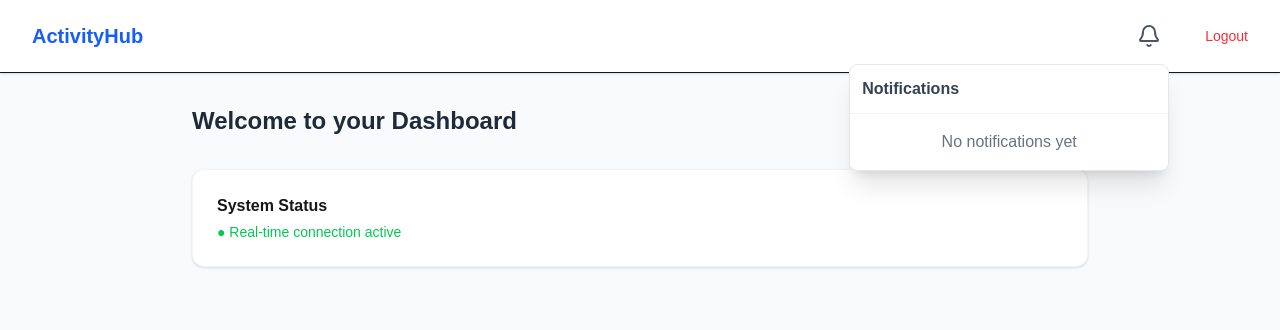
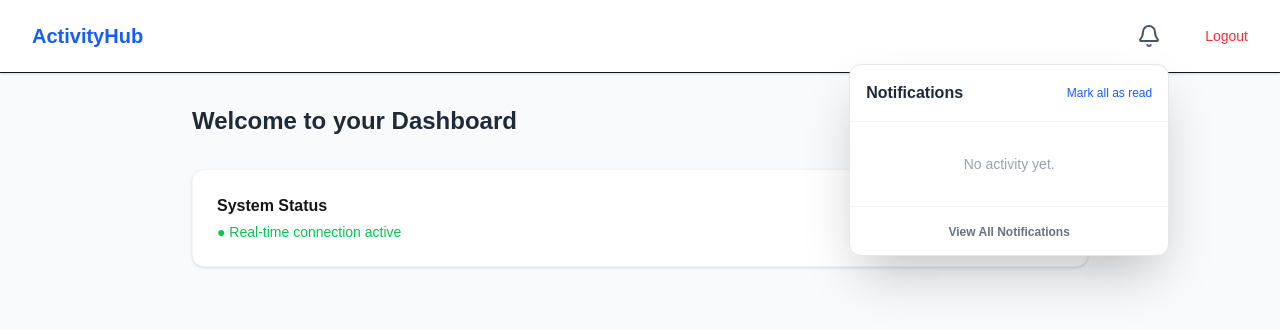
Before and after one commit to scalable-notification-feed-engine-org/scalable-notification-feed-engine-web-client, a Next.js app: page /dashboard in a window 1280 px wide. Both pictures are taken after a click on the button 1149 px from the left and 36 px from the top of the page. Shown: the top 330 px of the page. Built offline with nearby package versions, Linux system fonts and the light colour scheme.

Commit message:
feat(notifications): add click-outside close, unread styling, and router navigation

```diff
--- a/src/components/ui/NotificationBell.tsx
+++ b/src/components/ui/NotificationBell.tsx
@@ -1,53 +1,89 @@
 'use client'
 import { formatDistanceToNow } from "date-fns";
-import {useState} from "react";
-import {Bell} from "lucide-react";
+import { useState, useEffect, useRef } from "react";
+import { Bell } from "lucide-react";
 import { useNotifications } from '@/context/NotificationContext';
+import { useRouter } from 'next/navigation'; // Navigation සඳහා
 
 export const NotificationBell = () => {
-
     const [isOpen, setIsOpen] = useState(false);
     const { notifications, unreadCount, markAsRead } = useNotifications();
+    const dropdownRef = useRef<HTMLDivElement>(null);
+    const router = useRouter();
 
 
+    useEffect(() => {
+        const handleClickOutside = (event: MouseEvent) => {
+            if (dropdownRef.current && !dropdownRef.current.contains(event.target as Node)) {
+                setIsOpen(false);
+            }
+        };
+        document.addEventListener("mousedown", handleClickOutside);
+        return () => document.removeEventListener("mousedown", handleClickOutside);
+    }, []);
+
+    const handleNotificationClick = async (id: string, targetId?: string) => {
+
+        await markAsRead(id);
+
+
+        setIsOpen(false);
+
+        if (targetId) {
+            router.push(`/posts/${targetId}`);
+        }
+    };
+
     return (
-        <div className="relative">
+        <div className="relative" ref={dropdownRef}>
             <button
                 onClick={() => setIsOpen(!isOpen)}
-                className="relative p-2 text-gray-600 hover:bg-gray-100 rounded-full transition"
+                className="relative p-2 text-gray-600 hover:bg-gray-100 rounded-full transition focus:outline-none"
             >
                 <Bell size={24} />
                 {unreadCount > 0 && (
-                    <span className="absolute top-0 right-0 inline-flex items-center justify-center px-2 py-1 text-xs font-bold leading-none text-white transform translate-x-1/2 -translate-y-1/2 bg-red-600 rounded-full">
+                    <span className="absolute top-1 right-1 flex h-4 w-4 items-center justify-center rounded-full bg-red-600 text-[10px] font-bold text-white">
                         {unreadCount}
                     </span>
                 )}
             </button>
 
-            {/* Dropdown Menu */}
             {isOpen && (
-                <div className="absolute right-0 mt-2 w-80 bg-white border border-gray-200 rounded-lg shadow-xl z-50 max-h-[400px] overflow-y-auto">
-                    <div className="p-3 border-b border-gray-100 font-semibold text-gray-700">
-                        Notifications
+                <div className="absolute right-0 mt-2 w-80 bg-white border border-gray-200 rounded-xl shadow-2xl z-50 max-h-[450px] flex flex-col">
+                    <div className="p-4 border-b border-gray-100 flex justify-between items-center">
+                        <span className="font-bold text-gray-800">Notifications</span>
+                        <span className="text-xs text-blue-600 cursor-pointer hover:underline">Mark all as read</span>
                     </div>
 
+                    <div className="overflow-y-auto">
                         {notifications.length === 0 ? (
-                        <div className="p-4 text-center text-gray-500">No notifications yet</div>
+                            <div className="p-8 text-center text-gray-400 text-sm">
+                                No activity yet.
+                            </div>
                         ) : (
                             notifications.map((notification) => (
                                 <div
                                     key={notification._id}
-                                onClick={() => markAsRead(notification._id)}
-                                className={`p-3 border-b border-gray-50 cursor-pointer hover:bg-gray-50 transition ${!notification.isRead ? 'bg-blue-50' : ''}`}
+                                    onClick={() => handleNotificationClick(notification._id, notification._id)}
+                                    className={`p-4 border-b border-gray-50 cursor-pointer hover:bg-gray-50 transition flex flex-col gap-1 ${!notification.isRead ? 'bg-blue-50/50 border-l-4 border-l-blue-500' : ''}`}
                                 >
-                                <p className="text-sm text-gray-800">{notification.message}</p>
-                                <span className="text-xs text-gray-400">
+                                    <p className={`text-sm ${!notification.isRead ? 'font-semibold text-gray-900' : 'text-gray-600'}`}>
+                                        {notification.message}
+                                    </p>
+                                    <span className="text-[10px] uppercase font-medium text-gray-400">
                                         {formatDistanceToNow(new Date(notification.createdAt), { addSuffix: true })}
                                     </span>
                                 </div>
                             ))
                         )}
                     </div>
+
+                    <div className="p-3 text-center border-t border-gray-100">
+                        <button className="text-xs font-semibold text-gray-500 hover:text-gray-800 transition">
+                            View All Notifications
+                        </button>
+                    </div>
+                </div>
             )}
         </div>
     )
```
Lines whose indentation alone changed are shown as unchanged.
